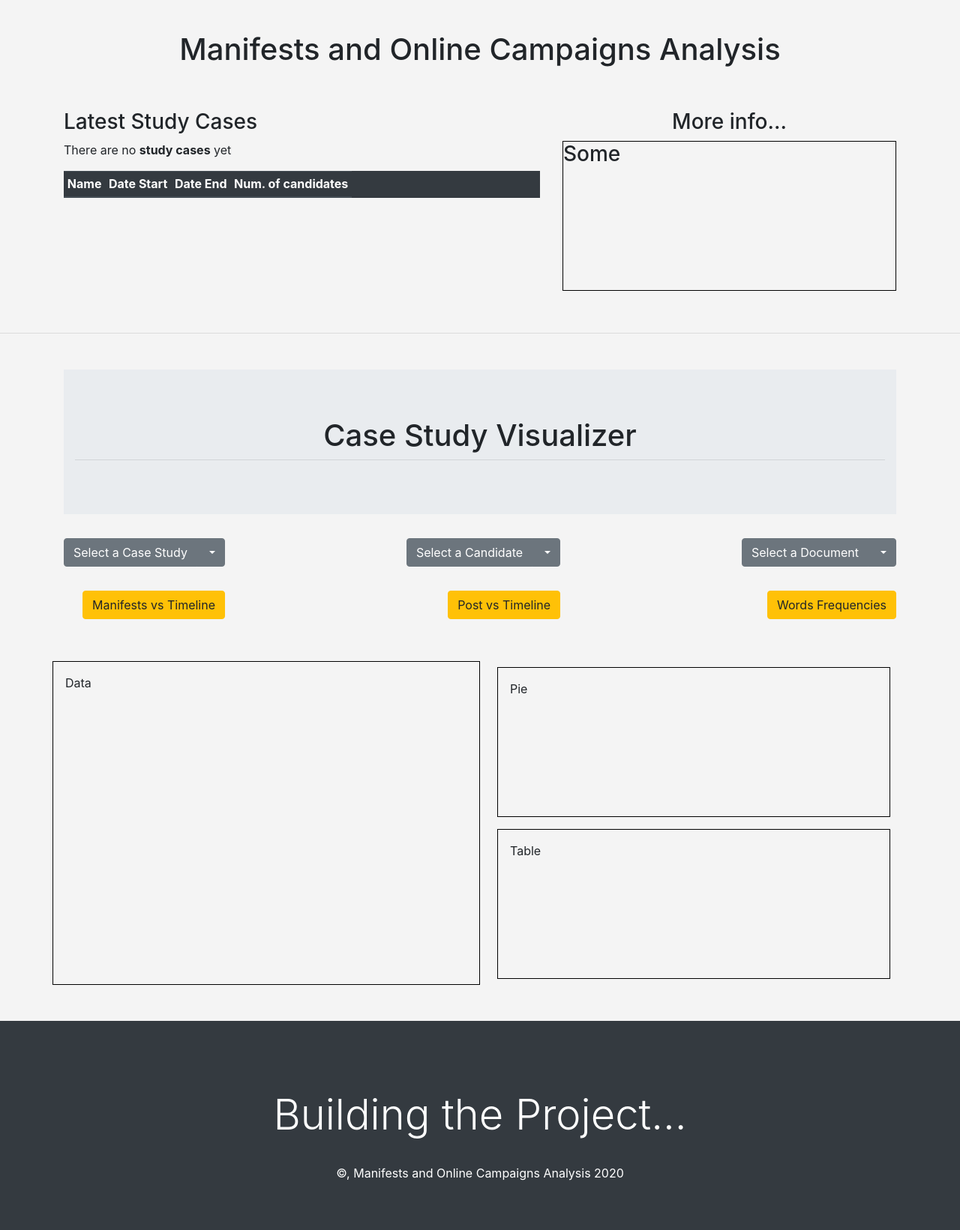
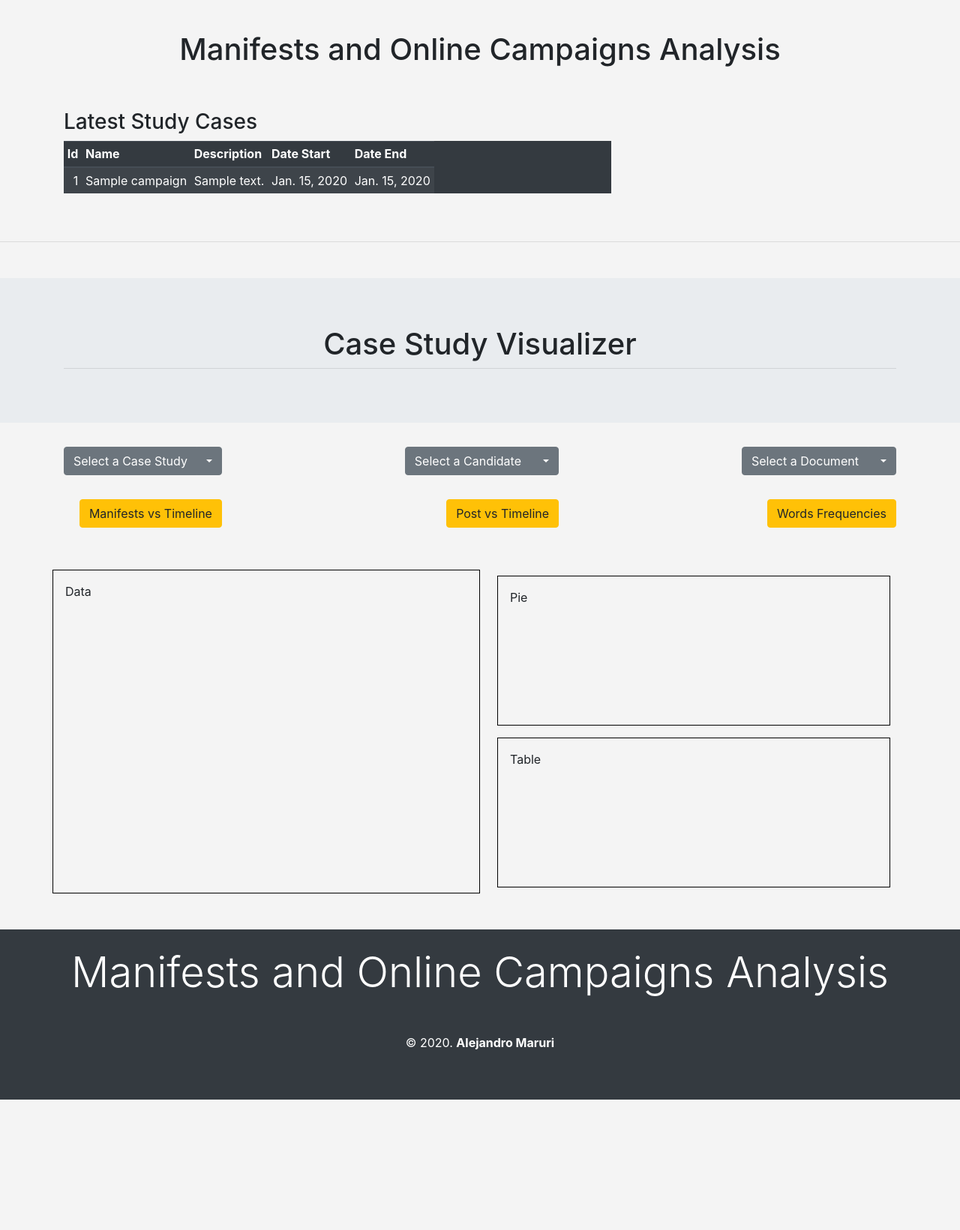
Before and after one commit to ea-maruri/Manifests_and_Online_Campaigns_Analysis, a Django app: page /StudyCasesManage/ in a window 1280 px wide. Shown: the part 56-1697 px from the top of the page at 75% size. After the commit the page ends 1523 px from the top, so only its background shows below. Run offline with Django 3.2, Linux system fonts and the light colour scheme; tables that the repository leaves empty hold one stand-in row (values such as "Sample post"); lists and menus that the app fills with data are empty; some libraries are stand-ins or nearby versions.

Commit message:
improve views

```diff
--- a/StudyCasesManage/logic/ea_db_utilities.py
+++ b/StudyCasesManage/logic/ea_db_utilities.py
@@ -1,5 +1,25 @@
 from typing import Counter
 from StudyCasesManage.models import Campaign, Candidate, Manifest, Post, SocialMediaAccount, Timeline
+
+
+def get_all_campaigns():
+  """Returns a list of Campaigns in the model"""
+  campaigns_list = list()
+  for camp in Campaign.objects.all():
+    campaigns_list.append(camp)
+
+  return campaigns_list
+
+
+
+def get_all_documents():
+  """Returns a list of Documents in the model"""
+  docs_list = list()
+  for doc in Manifest.objects.all():
+    docs_list.append(doc)
+
+  return docs_list
+
 
 
 def get_campaigns_tuple():
@@ -41,6 +61,7 @@ def get_screen_names_list(campaign_name: str):
   return screen_names_list
 
 
+
 def get_manifest(candidate_complete_name: str):
   """Returns a manifest given a candidate name"""
   candidates = Candidate.objects.all()
@@ -56,6 +77,7 @@ def get_manifest(candidate_complete_name: str):
 
   except Exception as e:
     return 'Error at "get_manifest:" ' + str(e)
+
 
 
 def get_posts_by_candidate(cand_name):
--- a/StudyCasesManage/templates/StudyCasesManage/bottom/footer.html
+++ b/StudyCasesManage/templates/StudyCasesManage/bottom/footer.html
@@ -12,18 +12,17 @@
   </head>
 
   <body>
-    <footer class="row p-5 bg-dark text-white">
+    <footer class="row pt-2 pb-5 bg-dark text-white">
       <div class="col-sm-12 p-3">
-        <div class="p-4 mt-1">
-          <div class="text-center">
-            <h2 class="display-4">Building the Project...</h2>
-          </div>
+        <div class="text-center">
+          <h2 class="display-4">Manifests and Online Campaigns Analysis</h2>
         </div>
 
-        <div class="text-center">
-          &#169;, Manifests and Online Campaigns Analysis 2020
+        <div class="text-center mt-5">
+          &#169; 2020. <strong>Alejandro Maruri</strong>
         </div>
       </div>
     </footer>
   </body>
+
 </html>
--- a/StudyCasesManage/templates/StudyCasesManage/home.html
+++ b/StudyCasesManage/templates/StudyCasesManage/home.html
@@ -18,7 +18,8 @@
   <div class="container">
     <div class="row">
 
-      <div class="col-sm-12 col-md-7">
+      {% comment %} <div class="col-sm-12 col-md-7"> {% endcomment %}
+      <div class="col-sm-12 col-md-8">
 
         <!-- Table -->
         <div class="d-flex-column">
@@ -30,41 +31,42 @@
           <table class="table table-hover table-sm table-striped table-inverse table-responsive table-dark">
             <thead class="thead-inverse">
               <tr>
+                <th scope="col">Id</th>
                 <th scope="col">Name</th>
+                <th scope="col">Description</th>
                 <th scope="col">Date Start</th>
                 <th scope="col">Date End</th>
-                <th scope="col">Num. of candidates</th>
               </tr>
             </thead>
 
             <tbody>
-
               {% if campaigns %}
                 {% for camp in campaigns %}
                   <tr>
-                    <th scope="row">{{camp.description}}</hd>
+                    <td class="text-right">{{camp.id}}</td>
+                    <td>{{camp.name}}</td>
+                    <td>{{camp.description}}</td>
                     <td>{{camp.start_date}}</td>
                     <td>{{camp.end_date}}</td>
-                    <td class="text-right">{{camp.id}}</td>
                   </tr>
                 {% endfor %}
               {% else %}
                 <p>There are no <strong>study cases</strong> yet</p>
               {% endif %}
-
             </tbody>
           </table>
 
         </div>
+
       </div>
 
       <!-- Extra Data -->
-      <div class="col-sm-12 col-md-5">
+      {% comment %} <div class="col-sm-12 col-md-5">
         <h3 class="text-center">More info...<h3>
         <div style="height: 200px; border: 1px solid #000000">
           Some
         </div>
-      </div>
+      </div> {% endcomment %}
 
     </div>
   </div>
--- a/StudyCasesManage/templates/StudyCasesManage/middle/visualizer.html
+++ b/StudyCasesManage/templates/StudyCasesManage/middle/visualizer.html
@@ -2,6 +2,7 @@
 <html lang="en">
   <head>
     <title>Visualizer</title>
+
     <!-- Required meta tags -->
     <meta charset="utf-8" />
     <meta
@@ -13,12 +14,10 @@
   <body>
 
     <!-- Title -->
-    <div class="container mt-5" id="visualizer-section">
-      <div class="jumbotron jumbotron-fluid">
-        <div class="container text-center">
-          <h1 class="display-6" id="visualizer">Case Study Visualizer</h1>
-          <hr class="my-2" />
-        </div>
+    <div class="jumbotron jumbotron-fluid" id="visualizer-section">
+      <div class="container text-center">
+        <h1 class="display-6" id="visualizer">Case Study Visualizer</h1>
+        <hr class="my-2" />
       </div>
     </div>
 
@@ -32,17 +31,16 @@
           <div class="btn-group-vertical mr-auto mb-3" role="group" aria-label="">
             <div class="btn-group" role="group">
               <button type="button" class="btn btn-secondary" title="Select a Case Study">Select a Case Study</button>
-              <button id="dropdownId" type="button" class="btn btn-secondary dropdown-toggle" data-toggle="dropdown" aria-haspopup="true"
-                  aria-expanded="false">
-              </button>
+
+              <button id="dropdownId" type="button" class="btn btn-secondary dropdown-toggle" data-toggle="dropdown" aria-haspopup="true" aria-expanded="false"></button>
 
               <div class="dropdown-menu" aria-labelledby="dropdownId">
                 {% if campaigns %}
                   {% for camp in campaigns %}
-                    <a class="dropdown-item" href="#">{{camp.description}}**</a>
+                    <a class="dropdown-item" href="#">{{camp.name}}</a>
                   {% endfor %}
                 {% else %}
-                  <a class="dropdown-item" href="#">There are no <strong>study cases</strong> yet</a>
+                  <p class="dropdown-item" href="#">There are no <strong>study cases</strong> yet</p>
                 {% endif %}
               </div>
             </div>
@@ -66,7 +64,7 @@
               <div class="dropdown-menu" aria-labelledby="dropdownId">
                 {% if candidates %}
                   {% for candidate in candidates %}
-                    <a class="dropdown-item" href="#">{{candidate}}**</a>
+                    <a class="dropdown-item" href="#">{{candidate}}</a>
                   {% endfor %}
                 {% else %}
                   <a class="dropdown-item" href="#">There are no <strong>candidates</strong> yet</a>
--- a/StudyCasesManage/urls.py
+++ b/StudyCasesManage/urls.py
@@ -7,8 +7,6 @@ from StudyCasesManage import views
 
 urlpatterns = [
   path('', views.home, name="home"),
-  path('cases-searcher/', views.cases_study_search, name="cases_searcher"),
-  path('search/', views.search_case, name="search"),
   path('contact/', views.contact, name="contact"),
   path('login/', views.login, name="login"),
   path('register/', views.register, name="register"),
--- a/StudyCasesManage/views.py
+++ b/StudyCasesManage/views.py
@@ -3,53 +3,28 @@
 from django.conf import settings
 from django.http.response import HttpResponse
 
+# Own utilities
+import StudyCasesManage.logic.ea_db_utilities as db_util
+
 # Import forms
 from Manifests_and_Online_Campaigns_Analysis.forms import ContactForm
 
-# Import model
-from StudyCasesManage.models import Campaign
-
-
-# Create your views here.
+#
+# Views
+#
 def home(request):
   """Renders the home page"""
 
-  campaigns = []
-  candidates = []
-  candidates_docs = []
-  context = {"campaigns": campaigns, "candidates": candidates, "docs": candidates_docs}
+  campaigns_tuple = db_util.get_all_campaigns()
+  candidates_tuple = db_util.get_candidates_tuple()
+  candidates_docs = db_util.get_all_documents()
+  context = {
+            "campaigns": campaigns_tuple,
+            "candidates": candidates_tuple,
+            "docs": candidates_docs
+            }
 
   return render(request, "home.html", context)
-
-
-
-def cases_study_search(request):
-  """Renders the form 'cases-study-search'"""
-
-  return render(request, "forms/cases-study-search.html")
-
-
-
-def search_case(request):
-  """Renders and ensures the message is given to the server"""
-
-  if request.GET["case_study"]:
-    case_study = request.GET["case_study"]  # Case searched
-
-    if len(case_study) > 20:
-      message = "Too long text for searching"
-
-    else:
-      # icontrains works as LIKE of SQL
-      # E.G: SELECT * FROM Campaign LIKE name='a given case'
-      cases = Campaign.objects.filter(name__icontains=case_study)
-
-      return render(request, "forms/cases-study-results.html", {"cases": cases, "query": case_study})
-
-  else:
-    message = "Sorry, a bad entry was received"
-
-  return HttpResponse(message)
 
 
 
@@ -82,7 +57,6 @@
 
 
 
-
 def login(request):
   return render(request, "forms/login.html")
 
```
